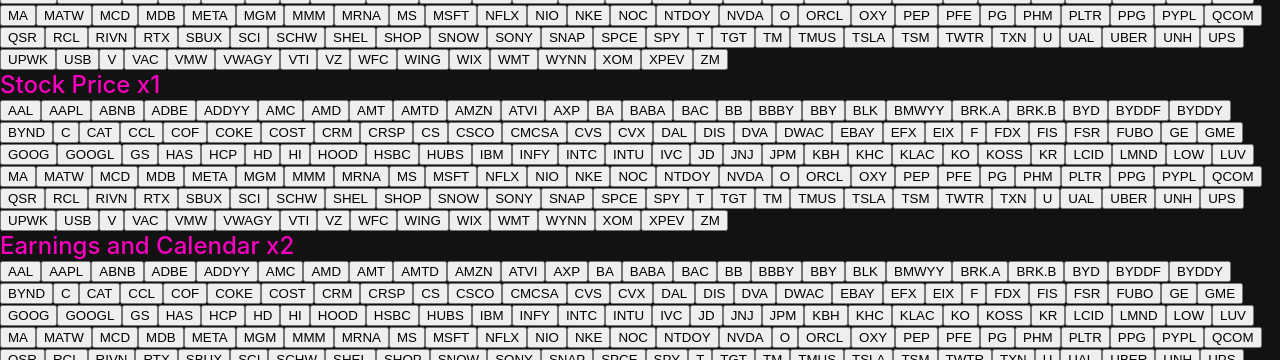
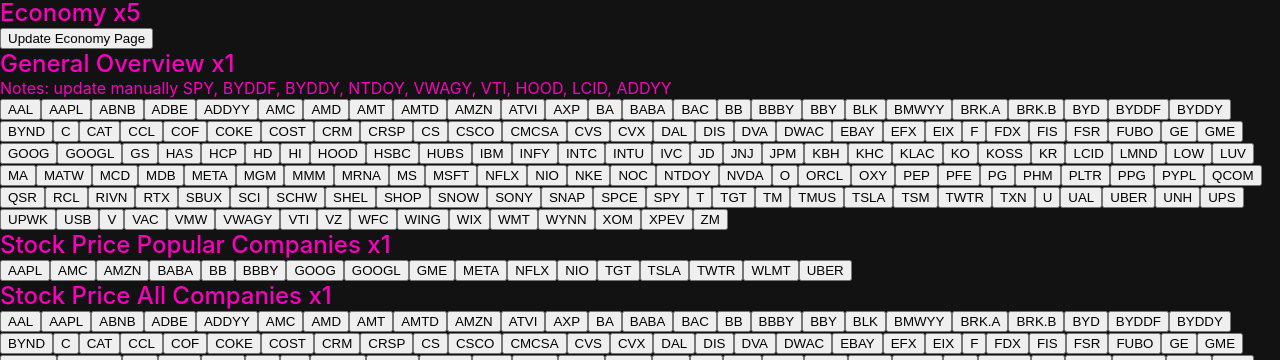
Before and after one commit to jpagtama/finflexi, a Next.js app: page /admin in a window 1280 px wide. Shown: the part 221-581 px from the top of the page. Built offline with nearby package versions, Linux system fonts and the light colour scheme; no server answers; the database is empty.

Commit message:
Add section for popular companies

```diff
--- a/pages/admin/index.tsx
+++ b/pages/admin/index.tsx
@@ -2,6 +2,8 @@ import { prisma } from '@db/index'
 
 // TO ADD:
 const companies = ['AAL', 'AAPL', 'ABNB', 'ADBE', 'ADDYY', 'AMC', 'AMD', 'AMT', 'AMTD', 'AMZN', 'ATVI', 'AXP', 'BA', 'BABA', 'BAC', 'BB', 'BBBY', 'BBY', 'BLK', 'BMWYY', 'BRK.A', 'BRK.B', 'BYD', 'BYDDF', 'BYDDY', 'BYND', 'C', 'CAT', 'CCL', 'COF', 'COKE', 'COST', 'CRM', 'CRSP', 'CS', 'CSCO', 'CMCSA', 'CVS', 'CVX', 'DAL', 'DIS', 'DVA', 'DWAC', 'EBAY', 'EFX', 'EIX', 'F', 'FDX', 'FIS', 'FSR', 'FUBO', 'GE', 'GME', 'GOOG', 'GOOGL', 'GS', 'HAS', 'HCP', 'HD', 'HI', 'HOOD', 'HSBC', 'HUBS', 'IBM', 'INFY', 'INTC', 'INTU', 'IVC', 'JD', 'JNJ', 'JPM', 'KBH', 'KHC', 'KLAC', 'KO', 'KOSS', 'KR', 'LCID', 'LMND', 'LOW', 'LUV', 'MA', 'MATW', 'MCD', 'MDB', 'META', 'MGM', 'MMM', 'MRNA', 'MS', 'MSFT', 'NFLX', 'NIO', 'NKE', 'NOC', 'NTDOY', 'NVDA', 'O', 'ORCL', 'OXY', 'PEP', 'PFE', 'PG', 'PHM', 'PLTR', 'PPG', 'PYPL', 'QCOM', 'QSR', 'RCL', 'RIVN', 'RTX', 'SBUX', 'SCI', 'SCHW', 'SHEL', 'SHOP', 'SNOW', 'SONY', 'SNAP', 'SPCE', 'SPY', 'T', 'TGT', 'TM', 'TMUS', 'TSLA', 'TSM', 'TWTR', 'TXN', 'U', 'UAL', 'UBER', 'UNH', 'UPS', 'UPWK', 'USB', 'V', 'VAC', 'VMW', 'VWAGY', 'VTI', 'VZ', 'WFC', 'WING', 'WIX', 'WMT', 'WYNN', 'XOM', 'XPEV', 'ZM']
+
+const popularCompanies = ['AAPL', 'AMC', 'AMZN', 'BABA', 'BB', 'BBBY', 'GOOG', 'GOOGL', 'GME', 'META', 'NFLX', 'NIO', 'TGT', 'TSLA', 'TWTR', 'WLMT', 'UBER']
 
 const ignore = ['BYDDF', 'BYDDY', 'NTDOY', 'SPY']
 
@@ -43,7 +45,7 @@ const AdminHome = () => {
     }
 
     return (
-        <>
+        <div style={{ paddingTop: '10em' }}>
             <h1>Admin - Update Page</h1>
 
             <div>
@@ -56,14 +58,16 @@ const AdminHome = () => {
                 {companies.map(i => <button key={i} onClick={() => companyHandler(i)} >{i}</button>)}
             </div>
             <div>
-                <h2>Stock Price x1</h2>
+                <h2>Stock Price Popular Companies x1</h2>
+                {popularCompanies.map(i => <button key={i} onClick={() => stockPriceHandler(i)} >{i}</button>)}
+                <h2>Stock Price All Companies x1</h2>
                 {companies.map(i => <button key={i} onClick={() => stockPriceHandler(i)} >{i}</button>)}
             </div>
             <div>
                 <h2>Earnings and Calendar x2</h2>
                 {companies.map(i => <button key={i} onClick={() => earningsHandler(i)} >{i}</button>)}
             </div>
-        </>
+        </div>
     )
 }
 
```
